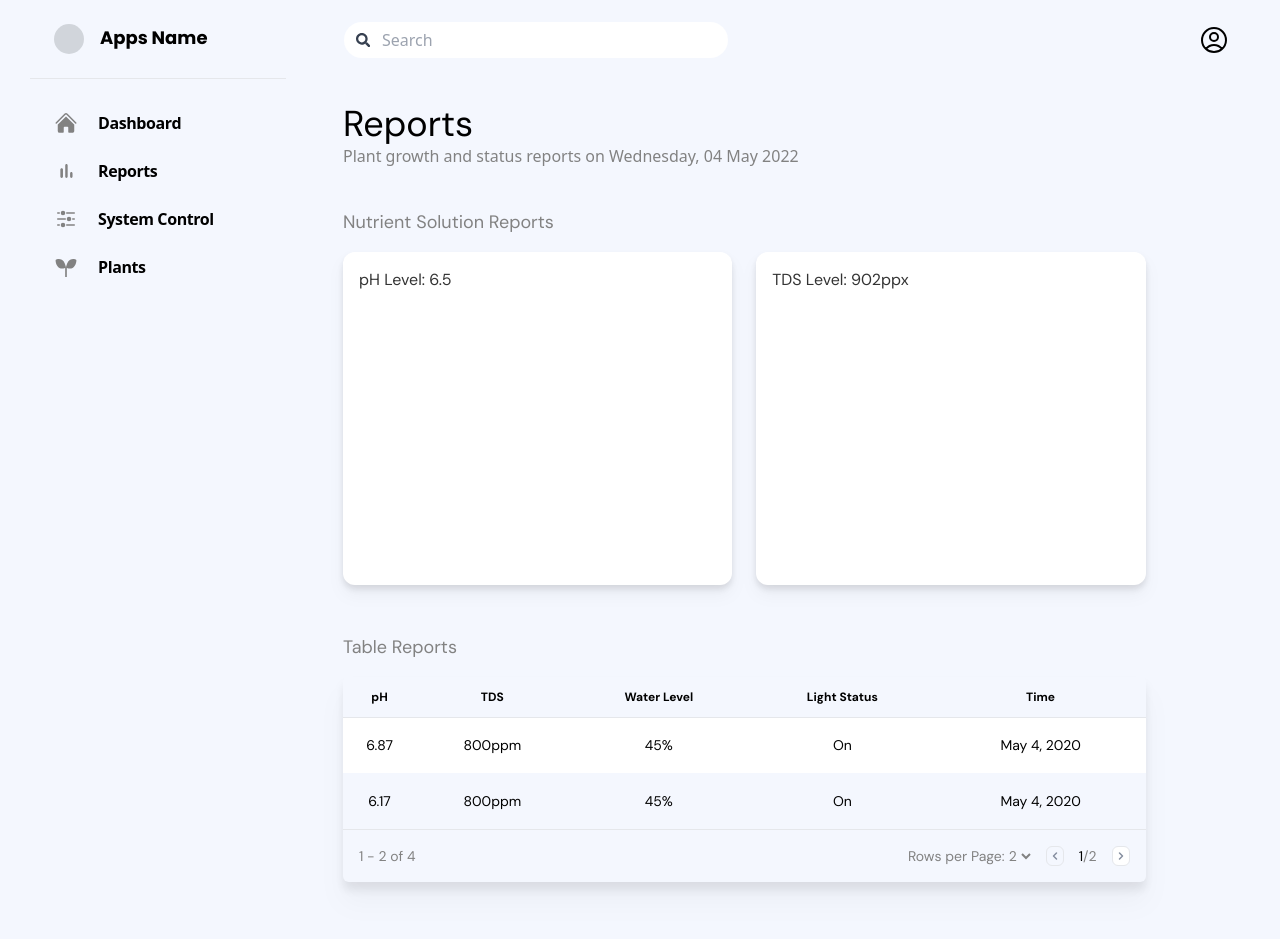
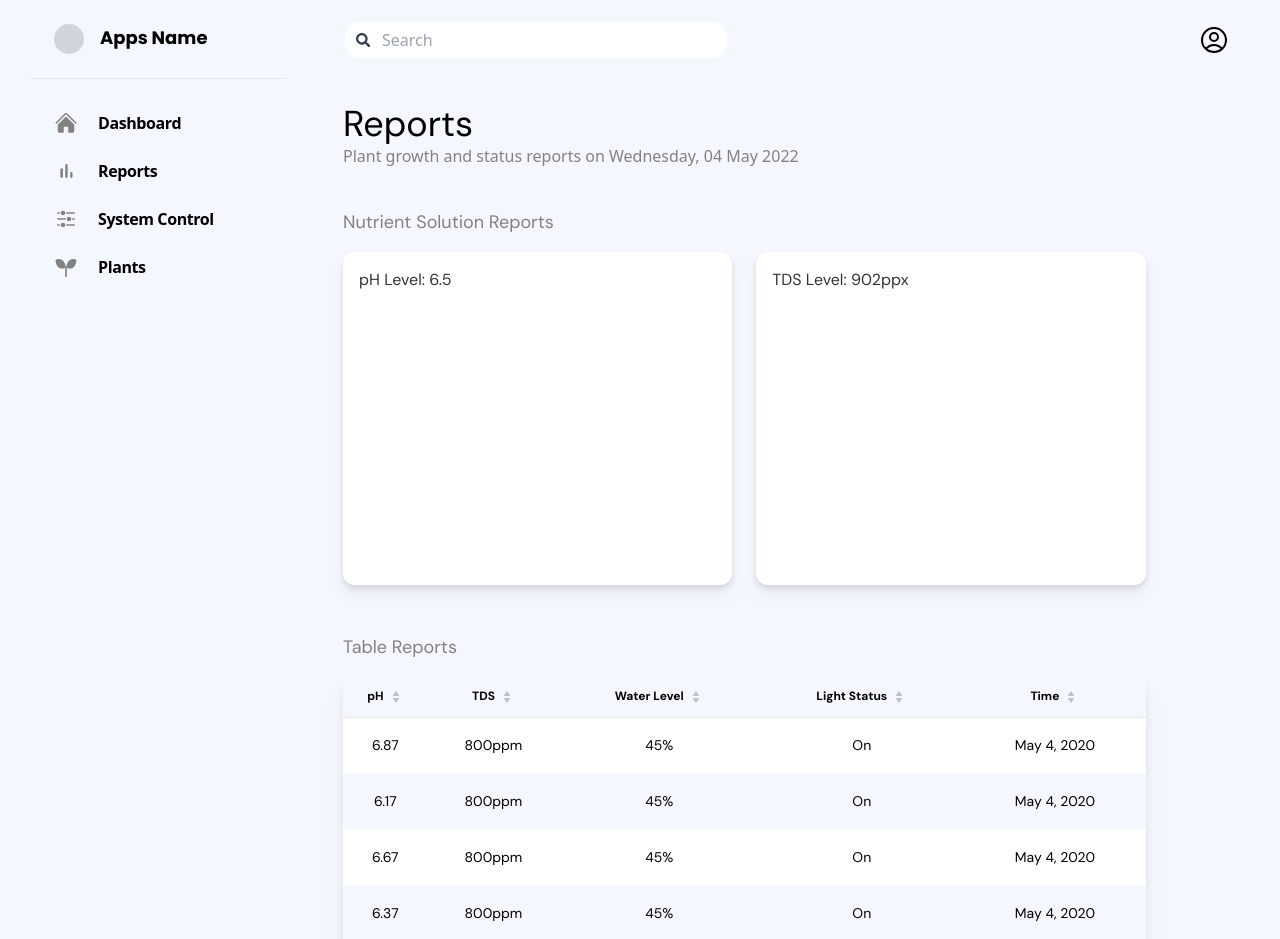
Before and after one commit to Capstone-C-01/frontend, a Next.js app: page /reports in a window 1280 px wide. Shown: the top 939 px of the page. Built offline with nearby package versions, Linux system fonts and the light colour scheme.

Commit message:
feat: Added sorting in table

```diff
--- /dev/null
+++ b/src/components/Icons/SortIcon.jsx
@@ -0,0 +1,25 @@
+import classNames from '@/utils/classNames';
+import React from 'react';
+
+const SortIcon = ({ isSort, sortDesc, className, ...props }) => {
+  return (
+    <svg
+      viewBox="0 0 16 16"
+      fill="none"
+      xmlns="http://www.w3.org/2000/svg"
+      className={classNames('h-4 w-4', className)}
+      {...props}
+    >
+      <path
+        d="M8.40962 13.4148C8.21057 13.6992 7.78943 13.6992 7.59038 13.4148L5.05071 9.78673C4.81874 9.45534 5.05582 9 5.46033 9H10.5397C10.9442 9 11.1813 9.45534 10.9493 9.78673L8.40962 13.4148Z"
+        fill={isSort ? (sortDesc ? '#5F5F5F' : '#BCC2CE') : '#BCC2CE'}
+      />
+      <path
+        d="M8.40962 2.58517C8.21057 2.30081 7.78943 2.30081 7.59038 2.58517L5.05071 6.21327C4.81874 6.54466 5.05582 7 5.46033 7H10.5397C10.9442 7 11.1813 6.54466 10.9493 6.21327L8.40962 2.58517Z"
+        fill={isSort ? (sortDesc ? '#BCC2CE' : '#5F5F5F') : '#BCC2CE'}
+      />
+    </svg>
+  );
+};
+
+export default SortIcon;
--- a/src/components/Icons/index.js
+++ b/src/components/Icons/index.js
@@ -9,6 +9,7 @@ import PinIcon from './PinIcon';
 import PlantIcon from './PlantIcon';
 import ReportIcon from './ReportIcon';
 import SettingIcon from './SettingIcon';
+import SortIcon from './SortIcon';
 import WaterDropIcon from './WaterDropIcon';
 
 export {
@@ -23,5 +24,6 @@ export {
   PlantIcon,
   ReportIcon,
   SettingIcon,
+  SortIcon,
   WaterDropIcon
 };
--- a/src/components/Table/MainTable.jsx
+++ b/src/components/Table/MainTable.jsx
@@ -1,8 +1,9 @@
 import React, { useMemo } from 'react';
 import PropTypes from 'prop-types';
-import { useTable, usePagination } from 'react-table';
+import { useTable, usePagination, useSortBy } from 'react-table';
 
 import classNames from '@/utils/classNames';
+import { SortIcon } from '../Icons';
 
 const MainTable = ({ columnsList, dataList, className, withPagination = true, ...props }) => {
   const columns = useMemo(
@@ -59,6 +60,62 @@ const MainTable = ({ columnsList, dataList, className, withPagination = true, ..
         water_level: '45%',
         light_status: 'On',
         time: 'May 4, 2020'
+      },
+      {
+        ph: '6.87',
+        tds: '800ppm',
+        water_level: '45%',
+        light_status: 'On',
+        time: 'May 4, 2020'
+      },
+      {
+        ph: '6.17',
+        tds: '800ppm',
+        water_level: '45%',
+        light_status: 'On',
+        time: 'May 4, 2020'
+      },
+      {
+        ph: '6.67',
+        tds: '800ppm',
+        water_level: '45%',
+        light_status: 'On',
+        time: 'May 4, 2020'
+      },
+      {
+        ph: '6.37',
+        tds: '800ppm',
+        water_level: '45%',
+        light_status: 'On',
+        time: 'May 4, 2020'
+      },
+      {
+        ph: '6.87',
+        tds: '800ppm',
+        water_level: '45%',
+        light_status: 'On',
+        time: 'May 4, 2020'
+      },
+      {
+        ph: '6.17',
+        tds: '800ppm',
+        water_level: '45%',
+        light_status: 'On',
+        time: 'May 4, 2020'
+      },
+      {
+        ph: '6.67',
+        tds: '800ppm',
+        water_level: '45%',
+        light_status: 'On',
+        time: 'May 4, 2020'
+      },
+      {
+        ph: '6.37',
+        tds: '800ppm',
+        water_level: '45%',
+        light_status: 'On',
+        time: 'May 4, 2020'
       }
     ],
     []
@@ -84,13 +141,12 @@ const MainTable = ({ columnsList, dataList, className, withPagination = true, ..
       columns,
       data,
       initialState: {
-        pageSize: 2
+        pageSize: 10
       }
     },
+    useSortBy,
     usePagination
   );
-
-  console.log(page);
 
   return (
     <div
@@ -104,8 +160,13 @@ const MainTable = ({ columnsList, dataList, className, withPagination = true, ..
           {headerGroups.map((headerGroup, index) => (
             <tr key={index} {...headerGroup.getHeaderGroupProps()}>
               {headerGroup.headers.map((column, index) => (
-                <th key={index} {...column.getHeaderProps()}>
+                <th key={index} {...column.getHeaderProps(column.getSortByToggleProps())}>
                   {column.render('Header')}
+                  <SortIcon
+                    className="ml-1 inline"
+                    isSort={column.isSorted}
+                    sortDesc={column.isSortedDesc}
+                  />
                 </th>
               ))}
             </tr>
@@ -135,7 +196,9 @@ const MainTable = ({ columnsList, dataList, className, withPagination = true, ..
       {withPagination && (
         <div className="pagination flex w-full justify-between border-t bg-paleblue p-4 font-dm-sans-medium text-sm text-off-gray">
           <div className="showed-row">
-            {Number(page[0].id) + 1} - {Number(page[page.length - 1].id) + 1} of {data.length}
+            {pageIndex * pageSize + 1} -{' '}
+            {(pageIndex + 1) * pageSize > data.length ? data.length : (pageIndex + 1) * pageSize} of{' '}
+            {data.length}
           </div>
           <div className="control"></div>
 
@@ -149,7 +212,7 @@ const MainTable = ({ columnsList, dataList, className, withPagination = true, ..
                 }}
                 className="bg-transparent focus-visible:outline-none"
               >
-                {[1, 2, 3, 4, 5].map((pageSize) => (
+                {[5, 10, 20, 30].map((pageSize) => (
                   <option key={pageSize} value={pageSize}>
                     {pageSize}
                   </option>
```
